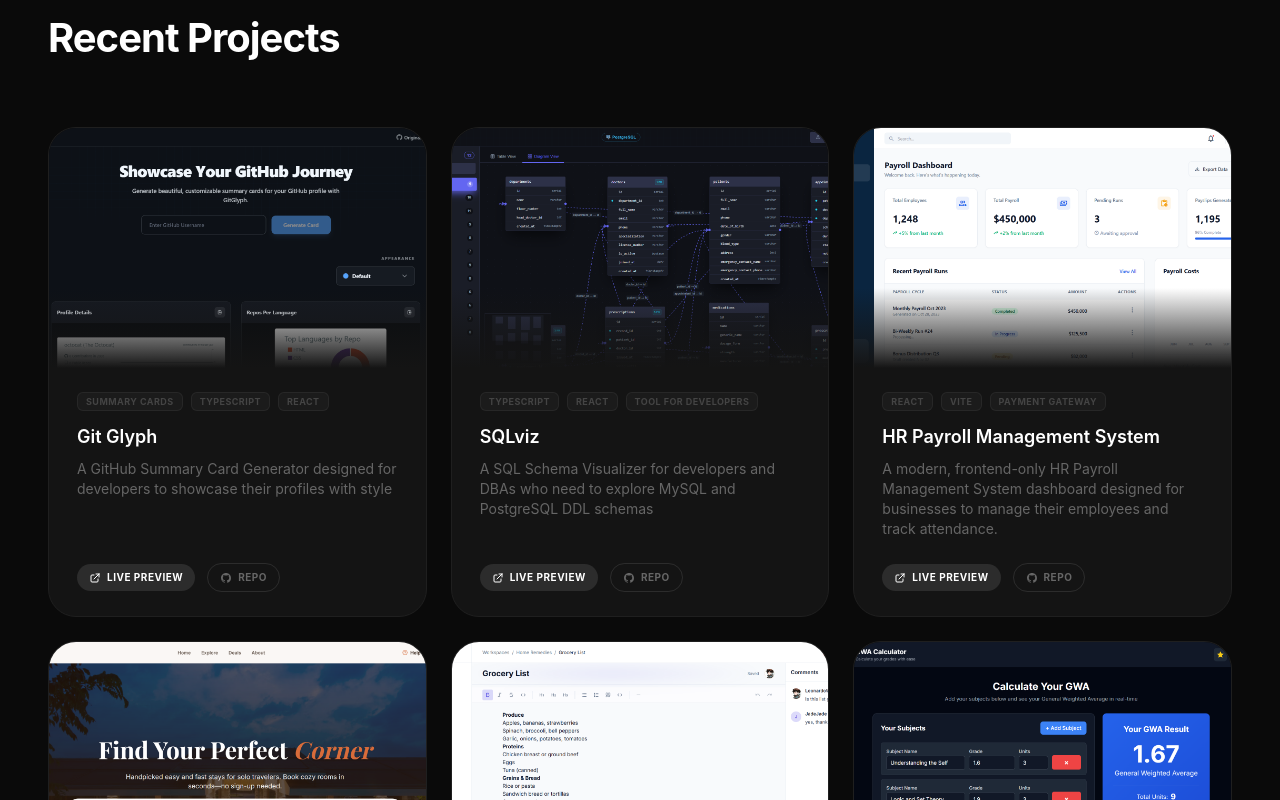
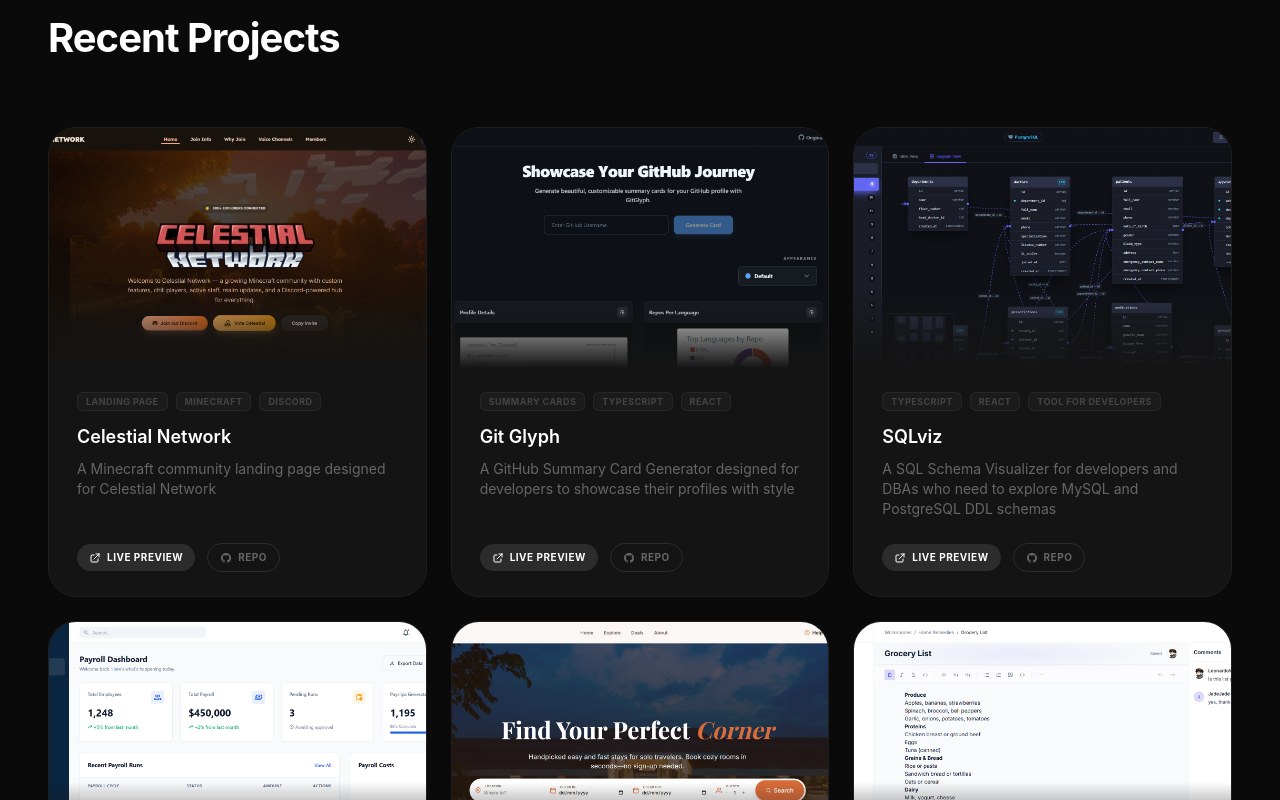
Before and after one commit to frostjade71/portfolio_something, a Next.js app: page / in a window 1280 px wide. Shown: the part 2280-3080 px from the top of the page. Built offline with nearby package versions, Linux system fonts and the light colour scheme.

Commit message:
update: added recent project

```diff
--- a/components/Footer.tsx
+++ b/components/Footer.tsx
@@ -70,7 +70,7 @@
 
                 {/* Bottom line */}
                 <div className="flex flex-col sm:flex-row items-center justify-between mt-12 md:mt-16 pt-8 border-t border-card-border/50 text-[8px] md:text-[9px] text-text-dim uppercase tracking-[0.25em] font-medium gap-4">
-                    <p>© {new Date().getFullYear()} FROST — ALL RIGHTS RESERVED</p>
+                    <p>© {new Date().getFullYear()} JADERBYPEÑARANDA — ALL RIGHTS RESERVED</p>
                     <p>Built with Next.js & Tailwind CSS</p>
                 </div>
             </div>
--- a/components/Projects.tsx
+++ b/components/Projects.tsx
@@ -5,6 +5,14 @@
 import { useRef } from 'react'
 
 const projects = [
+    {
+        title: 'Celestial Network',
+        tech: ['Landing Page', 'Minecraft', 'Discord'],
+        description: 'A Minecraft community landing page designed for Celestial Network',
+        liveLink: 'https://celestial-network.vercel.app/',
+        repoLink: 'https://github.com/frostjade71/celestial_network',
+        image: '/img/celestial.png' as string | null,
+    },
     {
         title: 'Git Glyph',
         tech: ['Summary Cards', 'TypeScript', 'React'],
```
Also changed, not shown: public/img/celestial.png (added).
